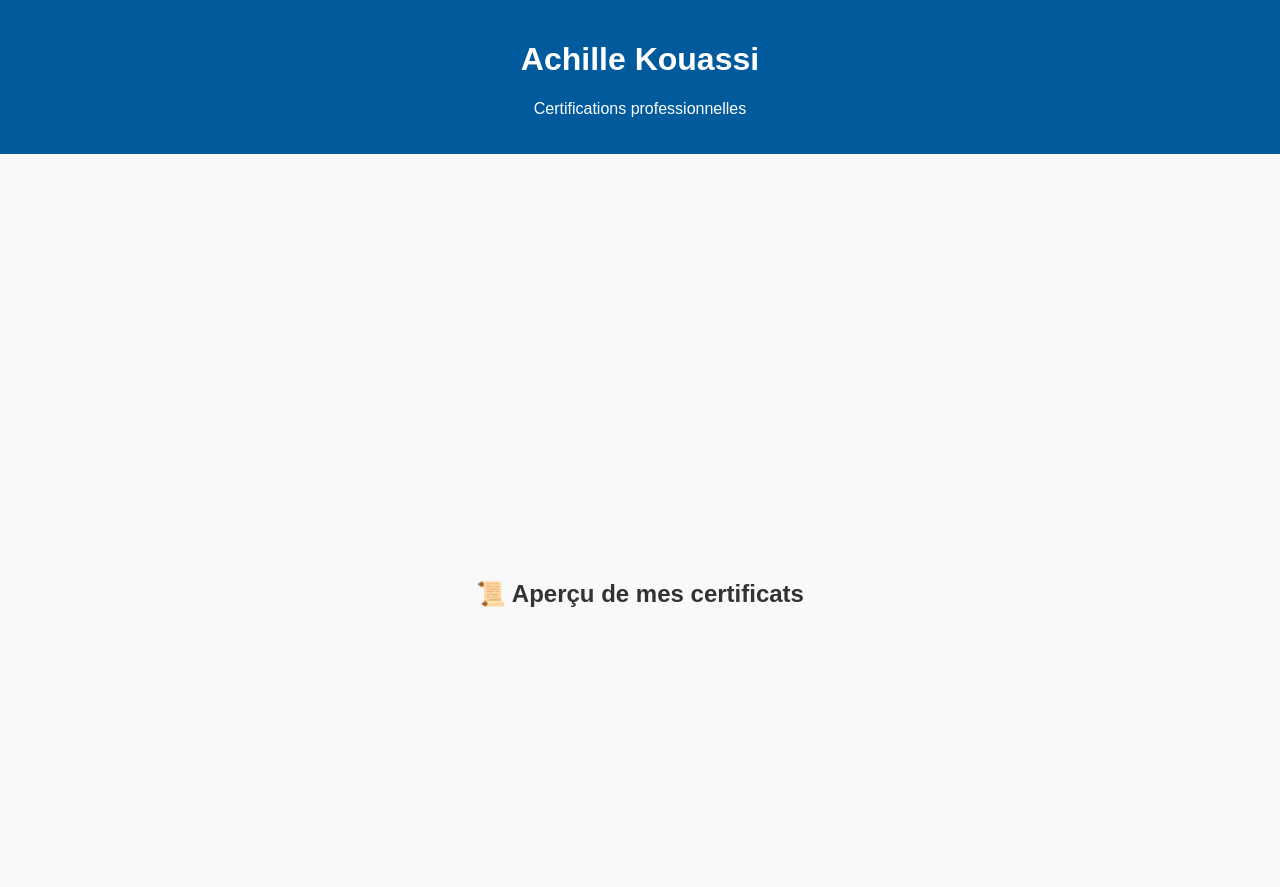
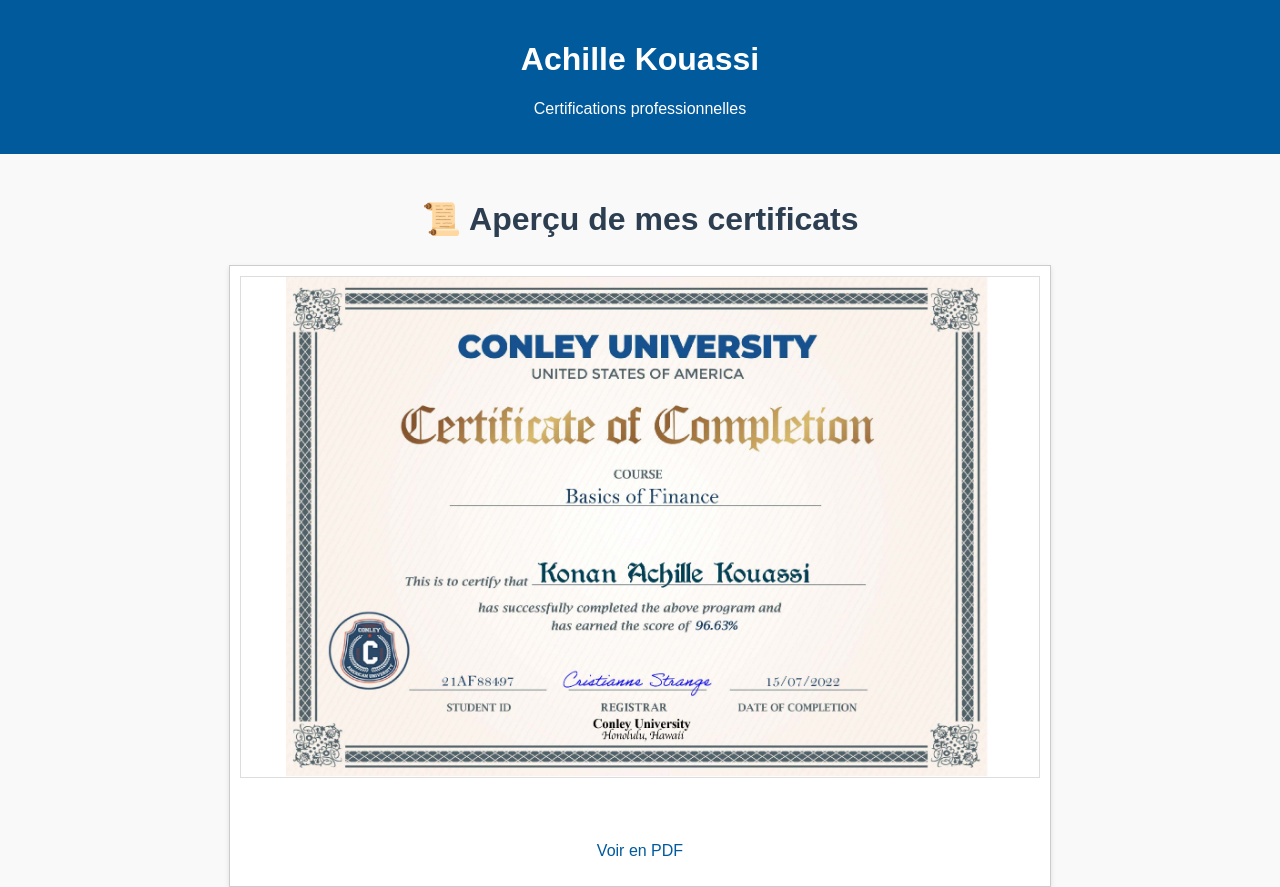
Before and after one commit to kachillek/certificat, a plain HTML site: page index.html in a window 1280 px wide. Shown: the top 887 px of the page. Drawn offline with Linux system fonts and the light colour scheme.

Commit message:
Add files via upload

```diff
--- a/index.html
+++ b/index.html
@@ -13,8 +13,9 @@
     </header>
 
     <main>
-      <h2 class="container" class="bounce">📜 Aperçu de mes certificats</h2>
-
+      <center>
+        <h2 class="bounce">📜 Aperçu de mes certificats</h2>
+      </center>
       <div class="certificat-gallery">
         <div class="certificat-item">
           <img src="basics-of-finance.jpg" alt="Basics of Finance" />
```
